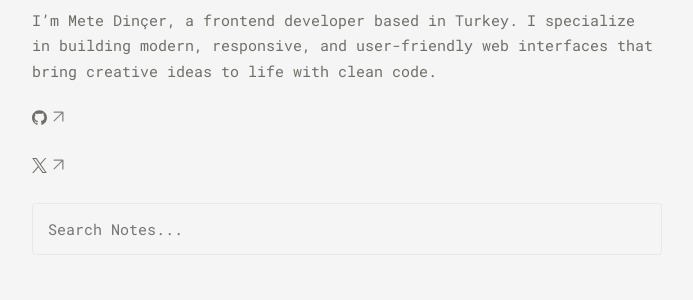
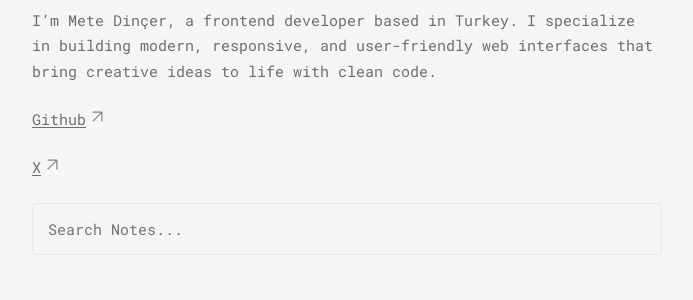
Before and after one commit to medincer/medincer.github.io, a Jekyll site: the page built from pages/index.md, in a window 1280 px wide. Shown: the part 214-514 px from the top of the page, without its empty margins (293-986 px from the left). Built offline with Jekyll 4.4.1, drawn with Linux system fonts in a browser that asks for light colours.

Commit message:
Update index.md

```diff
--- a/pages/index.md
+++ b/pages/index.md
@@ -9,6 +9,6 @@
 
 I'm Mete Dinçer, a frontend developer based in Turkey. I specialize in building modern, responsive, and user-friendly web interfaces that bring creative ideas to life with clean code.
 
-<a target="_blank" href="https://github.com/medincer"><svg xmlns="http://www.w3.org/2000/svg" width="1em" height="1em" viewBox="0 0 24 24"><title xmlns="">github</title><path fill="currentColor" d="M12 .297c-6.63 0-12 5.373-12 12c0 5.303 3.438 9.8 8.205 11.385c.6.113.82-.258.82-.577c0-.285-.01-1.04-.015-2.04c-3.338.724-4.042-1.61-4.042-1.61C4.422 18.07 3.633 17.7 3.633 17.7c-1.087-.744.084-.729.084-.729c1.205.084 1.838 1.236 1.838 1.236c1.07 1.835 2.809 1.305 3.495.998c.108-.776.417-1.305.76-1.605c-2.665-.3-5.466-1.332-5.466-5.93c0-1.31.465-2.38 1.235-3.22c-.135-.303-.54-1.523.105-3.176c0 0 1.005-.322 3.3 1.23c.96-.267 1.98-.399 3-.405c1.02.006 2.04.138 3 .405c2.28-1.552 3.285-1.23 3.285-1.23c.645 1.653.24 2.873.12 3.176c.765.84 1.23 1.91 1.23 3.22c0 4.61-2.805 5.625-5.475 5.92c.42.36.81 1.096.81 2.22c0 1.606-.015 2.896-.015 3.286c0 .315.21.69.825.57C20.565 22.092 24 17.592 24 12.297c0-6.627-5.373-12-12-12"/></svg></a>
+<a target="_blank" href="https://github.com/medincer">Github</a>
 
-<a target="_blank" href="https://x.com/medincer"><svg xmlns="http://www.w3.org/2000/svg" width="1em" height="1em" viewBox="0 0 24 24"><title xmlns="">x</title><path fill="currentColor" d="M14.234 10.162L22.977 0h-2.072l-7.591 8.824L7.251 0H.258l9.168 13.343L.258 24H2.33l8.016-9.318L16.749 24h6.993zm-2.837 3.299l-.929-1.329L3.076 1.56h3.182l5.965 8.532l.929 1.329l7.754 11.09h-3.182z"/></svg></a>
+<a target="_blank" href="https://x.com/medincer">X</a>
```
